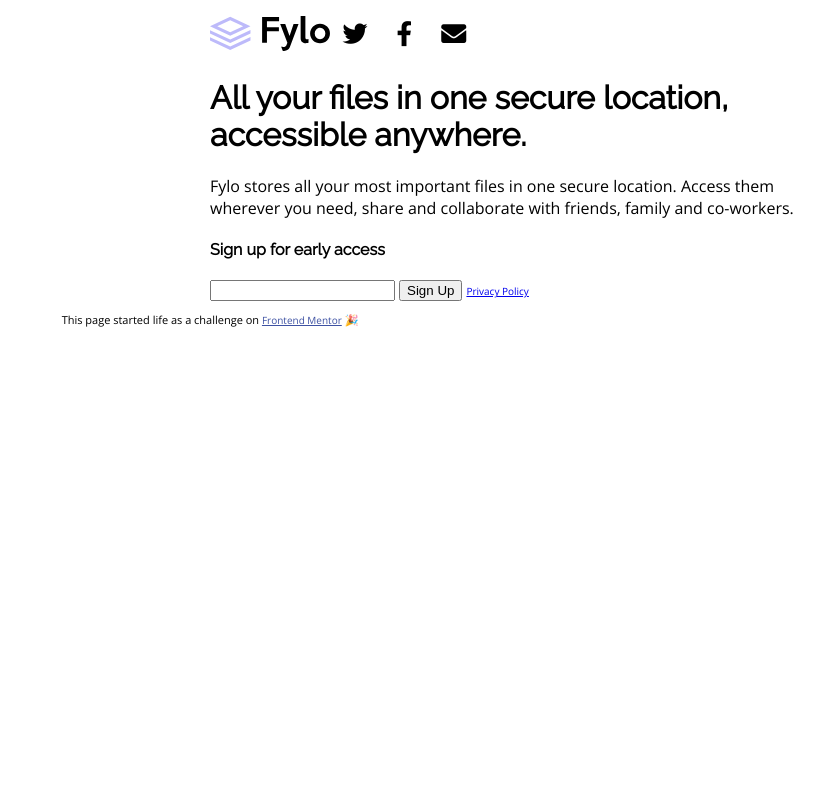
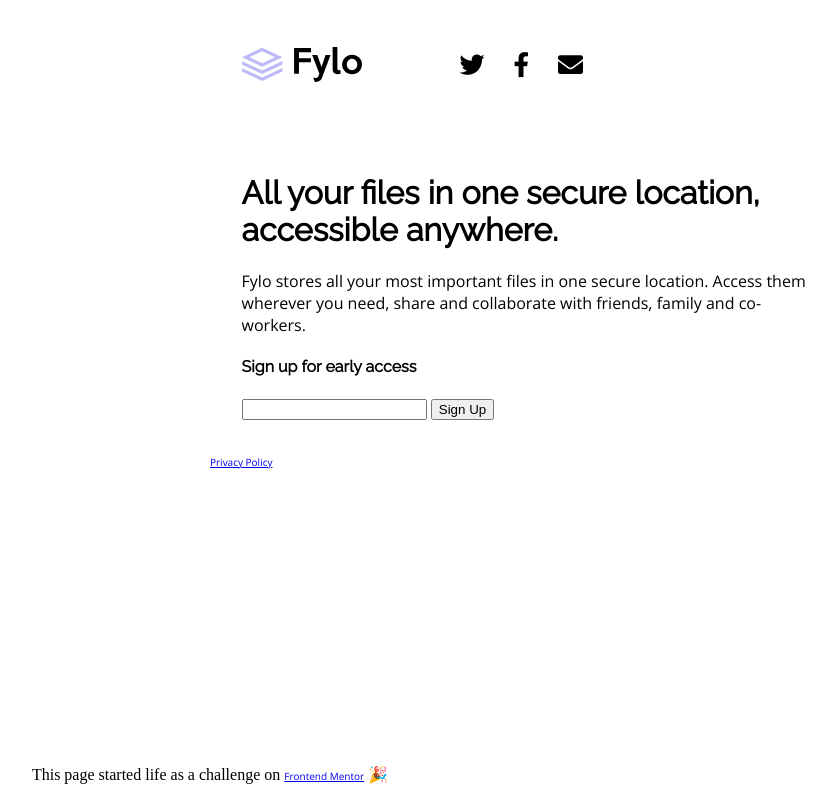
Before and after one commit to gailyb/Fylo-Landing-Page, a plain HTML site: page index.html in a window 1280 px wide. Shown: the whole page, without its empty margins (430-1266 px from the left). Drawn offline with nearby package versions, Linux system fonts and the light colour scheme.

Commit message:
created fixed footer, center aligned

```diff
--- a/index.html
+++ b/index.html
@@ -13,10 +13,7 @@
   <title>Frontend Mentor | Beta sign up split layout Challenge</title>
 
   <!-- Feel free to remove these styles or customise in your own stylesheet 👍 -->
-  <style>
-    .attribution { font-size: 11px; text-align: center; }
-    .attribution a { color: hsl(228, 45%, 44%); }
-  </style>
+
 </head>
 <body>
   <div class="LandingPage">
@@ -32,30 +29,32 @@
     </div><!--imageArea-->
 
     <div class="textArea">
-      <div class="header">
+      <nav class="header">
         <img src="images/logo.svg" alt="Fylo Logo">
         <div class="socialMediaIcons">
           <i class="fab fa-twitter" href="#"></i>
           <i class="fab fa-facebook-f" href="#"></i>
           <i class="fas fa-envelope" href="#"></i>
-        </div>
+        </div><!--socialMediaIcons-->
         <img src="" alt="">
-      </div><!--headerArea-->
-      <h1>All your files in one secure location, accessible anywhere.</h1>
+      </nav><!--headerArea-->
+      <div class="content">
+      <h1 class="title">All your files in one secure location, accessible anywhere.</h1>
 
       <p>Fylo stores all your most important files in one secure location.
         Access them wherever you need, share and collaborate with friends,
       family and co-workers.</p>
 
-      <h4>Sign up for early access</h4>
+      <h4 class="title">Sign up for early access</h4>
 
       <input type="text" name="email">
       <input type="submit" value="Sign Up">
+    </div><!--content-->
 
       <a href="#">Privacy Policy</a>
 
   </div><!--textArea-->
-</div>
+</div><!--LandingPage-->
 
 
 
--- a/style.css
+++ b/style.css
@@ -1,11 +1,13 @@
-h1, h4 {
+.title {
   font-family: 'Raleway', sans-serif;
   font-weight: 700;
 }
 
-p{
+.content{
   font-family: 'Open Sans', sans-serif;;
   font-weight:400;
+  padding: 5%;
+  align-items: center;
 }
 
 a{
@@ -32,14 +34,20 @@ i{
   flex: 50%;
 }
 
-.header{
+.header {
   display: flex;
+  padding: 5%;
   align-items: center;
+}
+
+.header .socialMediaIcons{
+  padding-left: 15%;
 
 }
 
-div {
+div .bgImage {
   position: relative;
+  background-color: blue;
 
 }
 
@@ -48,3 +56,11 @@ div {
   top: 1%;
   left: 1%;
 }
+
+footer {
+  text-align: center;
+  position: fixed;
+  left: 0;
+  bottom: 0;
+  width: 100%;
+}
```
